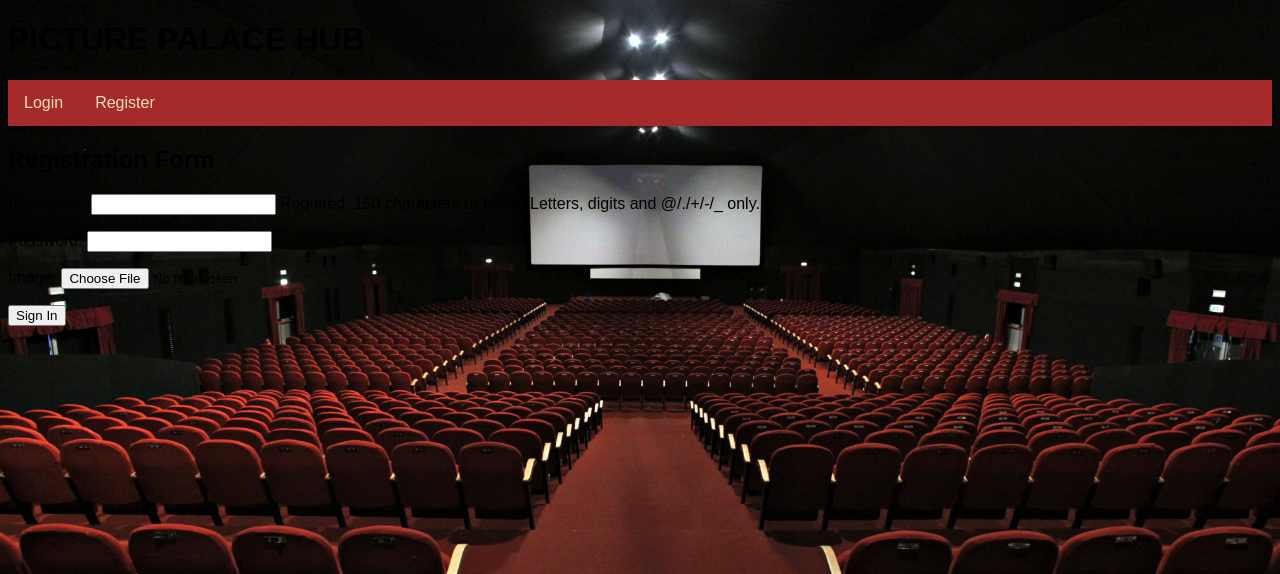
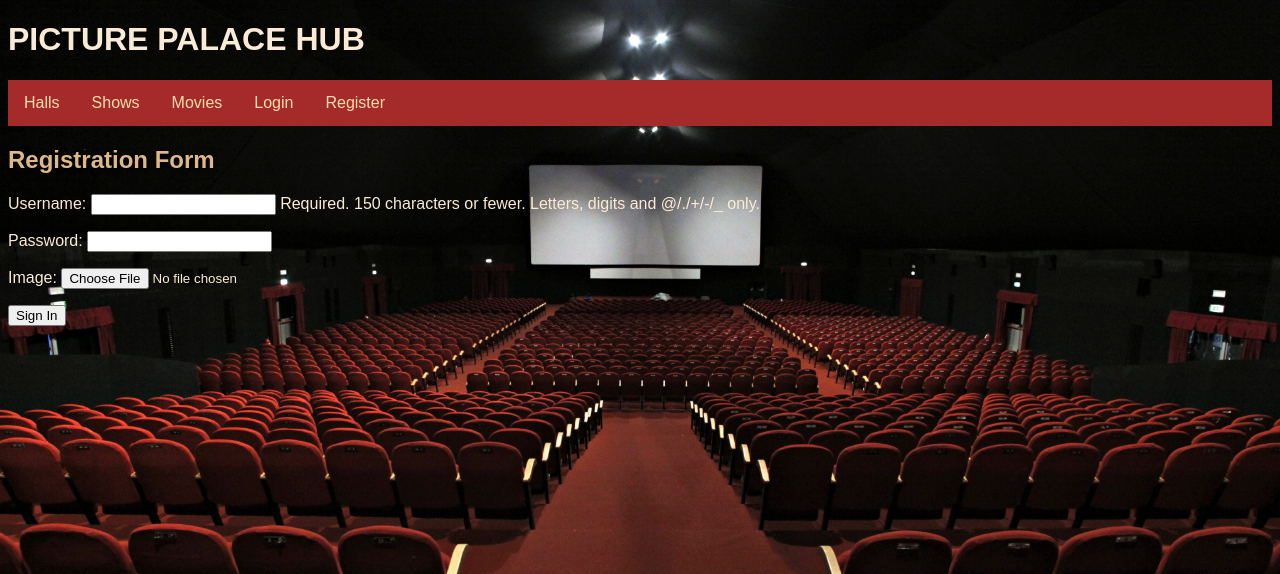
Before and after one commit to Jules57/picture_palace_hub, a Django app: page /accounts/register/ in a window 1280 px wide. Shown: the top 574 px of the page. Run offline with Django 5.2, Linux system fonts and the light colour scheme.

Commit message:
edit css and base.html

```diff
--- a/static/picture_palace_hub/css/base.css
+++ b/static/picture_palace_hub/css/base.css
@@ -1,8 +1,18 @@
+:root {
+    --background-image: url('../img/cinema_bckgrnd.jpg');
+}
+
 body {
     font-family: sans-serif;
-    background-image: url('static/picture_palace_hub/img/cinema_bckgrnd.jpg');
+    color: antiquewhite;
+    background-image: var(--background-image);
     background-repeat: no-repeat;
     background-size: cover;
+}
+h2, h2 a {
+    color: burlywood;
+    text-shadow: 2px 2px 4px #000000;
+
 }
 
 .navigation ul {
--- a/templates/base.html
+++ b/templates/base.html
@@ -14,9 +14,9 @@
 
 <nav class="navigation">
     <ul>
-{#        <li><a href="{% url '' %}">Home</a></li>#}
-{#        <li><a href="{% url '*' %}">Topics</a></li>#}
-{#        <li><a href="{% url '*' %}">About</a></li>#}
+        <li><a href="{% url 'shows:hall_list' %}">Halls</a></li>
+        <li><a href="{% url 'shows:show_list' %}">Shows</a></li>
+        <li><a href="{% url 'shows:movie_list' %}">Movies</a></li>
 {#        <li><a href="{% url '*' %}">Create article</a></li>#}
         {% if request.user.is_authenticated %}
             <li><a href="{% url 'users:logout' %}">Logout</a></li>
```
Also changed, not shown: other parts of static/picture_palace_hub/css/base.css (+49 -0 lines).
